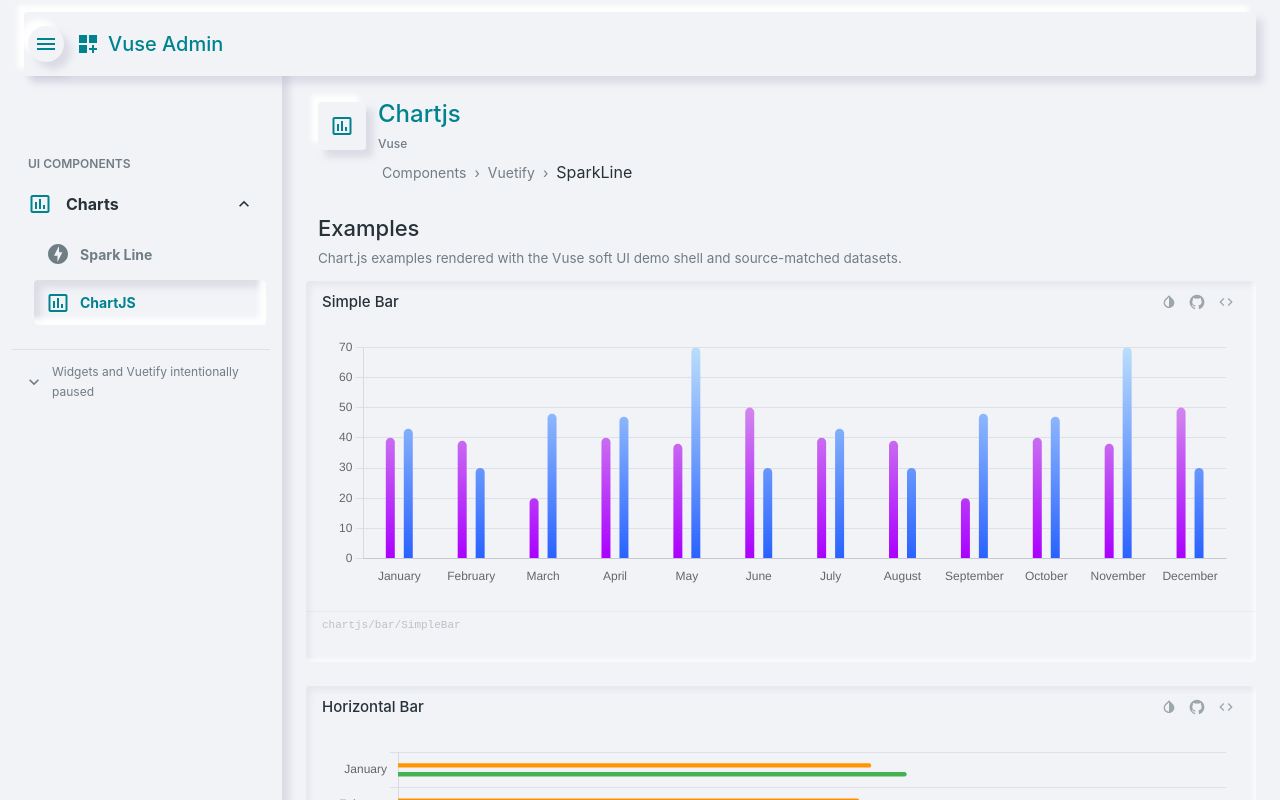
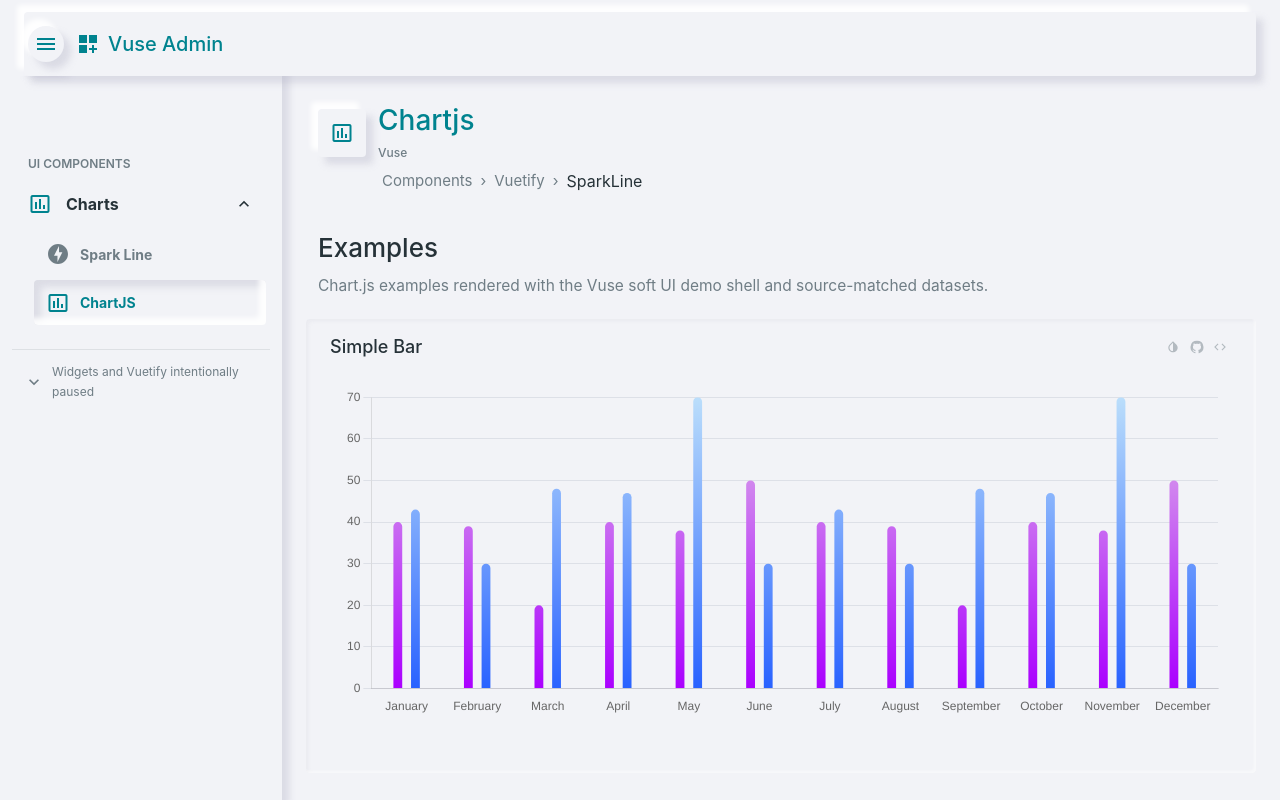
Before and after one commit to abdullahdevloper/aos-vue-react-project, a React (Vite) app in the folder react-dashboard-template/: page /charts/chartjs in a window 1280 px wide. Built offline with nearby package versions, Linux system fonts and the light colour scheme.

Commit message:
approve ui components charts visual slice

```diff
--- a/react-dashboard-template/src/components/docs/ExampleBlock.tsx
+++ b/react-dashboard-template/src/components/docs/ExampleBlock.tsx
@@ -1,4 +1,4 @@
-import { Box, Card, CardContent, Divider, IconButton, Stack, Toolbar, Tooltip, Typography } from "@mui/material";
+import { Box, Card, CardContent, IconButton, Toolbar, Tooltip, Typography } from "@mui/material";
 import { Code, GitHub, InvertColors } from "@mui/icons-material";
 import type { ReactNode } from "react";
 
@@ -10,55 +10,51 @@
   description?: string;
 }
 
-export default function ExampleBlock({ title, source, children, height = 260, description }: ExampleBlockProps) {
+export default function ExampleBlock({ title, source, children, height = 330, description }: ExampleBlockProps) {
   return (
     <Card
       sx={{
-        mb: 0.5,
+        mb: 1.25,
         borderRadius: 1,
         overflow: "hidden",
         bgcolor: "background.default",
-        boxShadow: "inset -3px -3px 4px rgba(255,255,255,.68), inset 4px 4px 6px rgba(174,174,192,.18)",
+        boxShadow: "inset -2px -2px 3px rgba(255,255,255,.52), inset 2px 2px 4px rgba(174,174,192,.12)",
       }}
     >
-      <Toolbar variant="dense" sx={{ px: { xs: 1.5, md: 2 }, minHeight: 42, bgcolor: "transparent" }}>
+      <Toolbar variant="dense" sx={{ px: { xs: 2, md: 3 }, pt: description ? 1 : 0.5, minHeight: description ? 76 : 52, bgcolor: "transparent" }}>
         <Box>
-          <Typography variant="subtitle1" color="text.primary" sx={{ fontSize: 15, fontWeight: 500, lineHeight: 1.35 }}>
-            {title}
-          </Typography>
+          {title && (
+            <Typography variant="subtitle1" color="text.primary" sx={{ fontSize: 18, fontWeight: 500, lineHeight: 1.35 }}>
+              {title}
+            </Typography>
+          )}
           {description && (
-            <Typography variant="body2" color="text.secondary" sx={{ mt: 0.5, fontSize: 13, lineHeight: 1.45 }}>
+            <Typography variant="body2" color="text.secondary" sx={{ mt: title ? 0.75 : 0, fontSize: 16, lineHeight: 1.55, maxWidth: 880 }}>
               {description}
             </Typography>
           )}
         </Box>
         <Box sx={{ flexGrow: 1 }} />
         <Tooltip title="Invert example colors">
-          <IconButton size="small" sx={{ width: 26, height: 26, color: "text.secondary", mx: 0.15, bgcolor: "transparent", opacity: 0.65 }}>
-            <InvertColors sx={{ fontSize: 16 }} />
+          <IconButton size="small" sx={{ width: 22, height: 22, color: "text.secondary", mx: 0.1, bgcolor: "transparent", opacity: 0.48 }}>
+            <InvertColors sx={{ fontSize: 14 }} />
           </IconButton>
         </Tooltip>
         <Tooltip title="View on Github">
-          <IconButton size="small" sx={{ width: 26, height: 26, color: "text.secondary", mx: 0.15, bgcolor: "transparent", opacity: 0.65 }}>
-            <GitHub sx={{ fontSize: 16 }} />
+          <IconButton size="small" sx={{ width: 22, height: 22, color: "text.secondary", mx: 0.1, bgcolor: "transparent", opacity: 0.48 }}>
+            <GitHub sx={{ fontSize: 14 }} />
           </IconButton>
         </Tooltip>
         <Tooltip title="View source">
-          <IconButton size="small" sx={{ width: 26, height: 26, color: "text.secondary", mx: 0.15, bgcolor: "transparent", opacity: 0.65 }}>
-            <Code sx={{ fontSize: 16 }} />
+          <IconButton size="small" sx={{ width: 22, height: 22, color: "text.secondary", mx: 0.1, bgcolor: "transparent", opacity: 0.48 }}>
+            <Code sx={{ fontSize: 14 }} />
           </IconButton>
         </Tooltip>
       </Toolbar>
       <CardContent sx={{ p: 0 }}>
-        <Box sx={{ px: { xs: 2, md: 2.5 }, py: 1.75, minHeight: height, display: "flex", alignItems: "center" }}>
+        <Box sx={{ px: { xs: 2.5, md: 3.5 }, pt: description && !title ? 1.25 : 2, pb: 2.75, minHeight: height, display: "flex", alignItems: "center" }}>
           <Box sx={{ width: "100%", height }}>{children}</Box>
         </Box>
-        <Divider sx={{ borderColor: "rgba(111,125,133,.08)" }} />
-        <Stack direction="row" alignItems="center" sx={{ px: 2, py: 0.5, bgcolor: "transparent" }}>
-          <Typography variant="caption" color="text.secondary" sx={{ fontFamily: "monospace", fontSize: 11, opacity: 0.42 }}>
-            {source}
-          </Typography>
-        </Stack>
       </CardContent>
     </Card>
   );
--- a/react-dashboard-template/src/components/layout/VuseSectionDefinition.tsx
+++ b/react-dashboard-template/src/components/layout/VuseSectionDefinition.tsx
@@ -18,8 +18,8 @@
     <Box
       sx={{
         mx: { xs: 0, md: 1.5 },
-        mb: 2.5,
-        py: 1.25,
+        mb: 3,
+        py: 1.75,
       }}
     >
       <Stack spacing={0.75}>
@@ -41,7 +41,7 @@
             </Box>
           )}
           <Box>
-            <Typography variant="h5" color="primary.main" sx={{ fontSize: { xs: 22, md: 24 }, fontWeight: 500 }}>
+            <Typography variant="h5" color="primary.main" sx={{ fontSize: { xs: 24, md: 28 }, fontWeight: 500 }}>
               {title}
             </Typography>
             {namespace && (
@@ -53,7 +53,7 @@
         </Stack>
 
         {breadcrumbs.length > 0 && (
-          <Breadcrumbs separator="›" aria-label="breadcrumb" sx={{ color: "text.secondary", pl: { xs: 0, sm: 8 }, fontSize: 14 }}>
+          <Breadcrumbs separator="›" aria-label="breadcrumb" sx={{ color: "text.secondary", pl: { xs: 0, sm: 8 }, fontSize: 15 }}>
             {breadcrumbs.map((crumb, index) =>
               crumb.href && index < breadcrumbs.length - 1 ? (
                 <Link key={crumb.label} underline="hover" color="inherit" href={crumb.href}>
--- a/react-dashboard-template/src/pages/ui-components/charts/ChartJsPage.tsx
+++ b/react-dashboard-template/src/pages/ui-components/charts/ChartJsPage.tsx
@@ -37,18 +37,18 @@
           { label: "SparkLine" },
         ]}
       />
-      <Box sx={{ mx: { xs: 0, md: 1.5 }, mb: 1.5 }}>
-        <Typography variant="h5" color="text.primary" sx={{ fontSize: 22, fontWeight: 500, mb: 0.75 }}>
+      <Box sx={{ mx: { xs: 0, md: 1.5 }, mb: 2.5 }}>
+        <Typography variant="h5" color="text.primary" sx={{ fontSize: 26, fontWeight: 500, mb: 1 }}>
           Examples
         </Typography>
-        <Typography variant="body2" color="text.secondary" sx={{ fontSize: 13.5 }}>
+        <Typography variant="body2" color="text.secondary" sx={{ fontSize: 15.5, lineHeight: 1.6 }}>
           Chart.js examples rendered with the Vuse soft UI demo shell and source-matched datasets.
         </Typography>
       </Box>
-      <Grid container spacing={2.5}>
+      <Grid container spacing={3.5}>
         {chartExamples.map((example) => (
           <Grid item xs={12} key={example.title}>
-            <ExampleBlock title={example.title} source={example.source} height={example.height ?? 260} description={example.description}>
+            <ExampleBlock title={example.title} source={example.source} height={example.height ?? 340} description={example.description}>
               {example.render()}
             </ExampleBlock>
           </Grid>
@@ -246,13 +246,13 @@
     render: () => <Bar data={horizontalBarData} options={{ ...(commonCartesianOptions as ChartOptions<"bar">), indexAxis: "y" }} />,
   },
   {
-    title: "Simple Line",
+    title: "",
     source: "chartjs/line/SimpleLine",
-    description: "The line chart example uses two unfilled datasets with soft point styling and month labels, matching the Vue demo structure before the chart canvas.",
+    description: "A line chart is a way of plotting data points on a line. Often, it is used to show trend data, and the comparison of two data sets.",
     render: () => <Line data={simpleLineData} options={commonCartesianOptions as ChartOptions<"line">} />,
   },
   {
-    title: "Filled Line",
+    title: "Filled Line Chart",
     source: "chartjs/line/FilledLine",
     render: () => (
       <Line
@@ -265,19 +265,19 @@
       />
     ),
   },
-  { title: "Pie Chart", source: "chartjs/PieChart", height: 250, render: () => <Pie data={pieData} options={{ responsive: true, maintainAspectRatio: false }} /> },
-  { title: "Doughnut Chart", source: "chartjs/DoughnutChart", height: 250, render: () => <Doughnut data={doughnutData} options={{ responsive: true, maintainAspectRatio: false }} /> },
-  { title: "Radar Chart", source: "chartjs/RadarChart", height: 270, render: () => <Radar data={radarData} options={radialOptions as ChartOptions<"radar">} /> },
+  { title: "Pie Chart", source: "chartjs/PieChart", height: 320, render: () => <Pie data={pieData} options={{ responsive: true, maintainAspectRatio: false }} /> },
+  { title: "Doughnut Chart", source: "chartjs/DoughnutChart", height: 320, render: () => <Doughnut data={doughnutData} options={{ responsive: true, maintainAspectRatio: false }} /> },
+  { title: "Radar Chart", source: "chartjs/RadarChart", height: 340, render: () => <Radar data={radarData} options={radialOptions as ChartOptions<"radar">} /> },
   {
     title: "Polararea Chart",
     source: "chartjs/PolarareaChart",
-    height: 270,
+    height: 340,
     render: () => <PolarArea data={polarData} options={{ ...radialOptions, plugins: { legend: { position: "top" }, title: { display: true, text: "Chart.js PolarareaChart Chart" } } } as ChartOptions<"polarArea">} />,
   },
   {
     title: "Bubble Chart",
     source: "chartjs/BubbleChart",
-    height: 270,
+    height: 340,
     render: () => (
       <Bubble
         data={bubbleData}
@@ -289,5 +289,5 @@
       />
     ),
   },
-  { title: "Scatter Chart", source: "chartjs/ScatterChart", height: 270, render: () => <Scatter data={scatterData} options={{ responsive: true, maintainAspectRatio: false }} /> },
+  { title: "Scatter Chart", source: "chartjs/ScatterChart", height: 340, render: () => <Scatter data={scatterData} options={{ responsive: true, maintainAspectRatio: false }} /> },
 ];
--- a/react-dashboard-template/src/pages/ui-components/charts/SparkLinePage.tsx
+++ b/react-dashboard-template/src/pages/ui-components/charts/SparkLinePage.tsx
@@ -26,37 +26,37 @@
           { label: "SparkLine" },
         ]}
       />
-      <Box sx={{ mx: { xs: 0, md: 1.5 }, mb: 1.5 }}>
-        <Typography variant="h5" color="text.primary" sx={{ fontSize: 22, fontWeight: 500, mb: 0.75 }}>
+      <Box sx={{ mx: { xs: 0, md: 1.5 }, mb: 2.5 }}>
+        <Typography variant="h5" color="text.primary" sx={{ fontSize: 26, fontWeight: 500, mb: 1 }}>
           Examples
         </Typography>
-        <Typography variant="body2" color="text.secondary" sx={{ fontSize: 13.5 }}>
+        <Typography variant="body2" color="text.secondary" sx={{ fontSize: 15.5, lineHeight: 1.6 }}>
           Sparkline playground and card examples recreated from the Vuetify/Vuse demo composition.
         </Typography>
       </Box>
-      <Grid container spacing={2.5}>
+      <Grid container spacing={3.5}>
         <Grid item xs={12}>
-          <ExampleBlock title="Playground" source="sparklines/playground" height={460}>
+          <ExampleBlock title="Playground" source="sparklines/playground" height={540}>
             <SparklinePlayground />
           </ExampleBlock>
         </Grid>
         <Grid item xs={12}>
-          <ExampleBlock title="Fill" source="sparklines/simple/fill" height={390}>
+          <ExampleBlock title="Fill" source="sparklines/simple/fill" height={470}>
             <SparklineFill />
           </ExampleBlock>
         </Grid>
         <Grid item xs={12}>
-          <ExampleBlock title="Heart Rate" source="sparklines/intermediate/heart-rate" height={300}>
+          <ExampleBlock title="Heart Rate" source="sparklines/intermediate/heart-rate" height={360}>
             <HeartRateCard />
           </ExampleBlock>
         </Grid>
         <Grid item xs={12}>
-          <ExampleBlock title="Dashboard Card" source="sparklines/intermediate/dashboard-card" height={330}>
+          <ExampleBlock title="Dashboard Card" source="sparklines/intermediate/dashboard-card" height={390}>
             <DashboardSparkCard />
           </ExampleBlock>
         </Grid>
         <Grid item xs={12}>
-          <ExampleBlock title="Sales Card" source="sparklines/intermediate/sales-card" height={350}>
+          <ExampleBlock title="Sales Card" source="sparklines/intermediate/sales-card" height={410}>
             <SalesCard />
           </ExampleBlock>
         </Grid>
```
Also changed, not shown: 2 other files (tests, documents, lock files or other folders).
